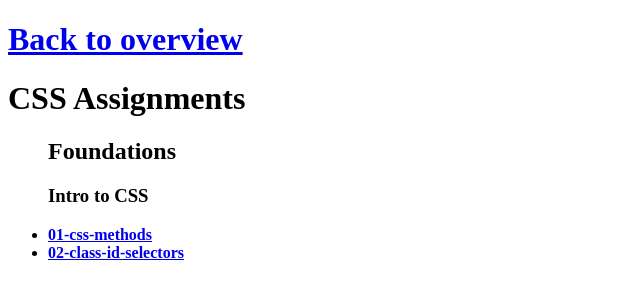
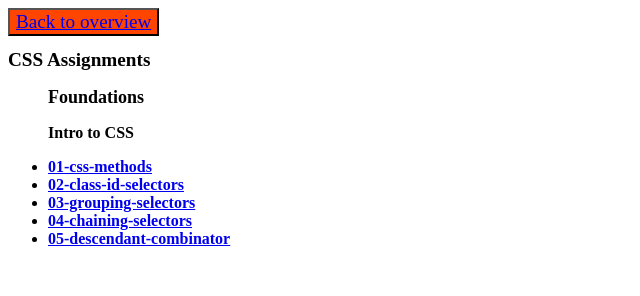
Before and after one commit to Ferinn/OdinProject, a plain HTML site: page Projects/CSS-Excercises/crossroads.html in a window 1280 px wide. Shown: the whole page, without its empty margins (0-640 px from the left). Drawn offline with Linux system fonts and the light colour scheme.

Commit message:
Updated crossroads.html to include all assignments of intro-to-css

```diff
--- a/Projects/CSS-Excercises/crossroads.html
+++ b/Projects/CSS-Excercises/crossroads.html
@@ -5,16 +5,21 @@
         <meta http-equiv="X-UA-Compatible" content="IE=edge">
         <meta name="viewport" content="width=device-width, initial-scale=1.0">
         <title>CSS Crossroads</title>
+        <link rel="stylesheet" href="styles.css">
     </head>
 
     <body>
-        <h1><a href="../../index.html">Back to overview</a></h1>
-        <h1>CSS Assignments</h1>
+        <button class="text heading1 bckBtn"><a href="../../index.html">Back to overview</a></h1></button>
+        <h1 class="text heading1">CSS Assignments</h1>
         <ul>
-            <h2>Foundations</h2>
-            <h3>Intro to CSS</h3>
+            <h2 class="text heading2">Foundations</h2>
+            <h3 class="text heading3">Intro to CSS</h3>
+
             <li><a href="foundations/intro-to-css/01-css-methods/index.html"><strong>01-css-methods</strong></a></li>
             <li><a href="foundations/intro-to-css/02-class-id-selectors/index.html"><strong>02-class-id-selectors</strong></a></li>
+            <li><a href="foundations/intro-to-css/03-grouping-selectors/index.html"><strong>03-grouping-selectors</strong></a></li>
+            <li><a href="foundations/intro-to-css/04-chaining-selectors/index.html"><strong>04-chaining-selectors</strong></a></li>
+            <li><a href="foundations/intro-to-css/05-descendant-combinator/index.html"><strong>05-descendant-combinator</strong></a></li>
         </ul>
     </body>
 </html>
--- /dev/null
+++ b/Projects/CSS-Excercises/styles.css
@@ -0,0 +1,28 @@
+.text
+{
+    color: black;
+    font-family: 'Times New Roman', Times, serif;
+    font-size: small;
+}
+
+.heading1
+{
+    font-size: larger;
+}
+
+.heading2
+{
+    font-size: large;
+}
+
+.heading3
+{
+    font-size: medium;
+}
+
+.bckBtn
+{
+    background-color: orangered;
+    color: black;
+    align-self: auto;
+}
```
